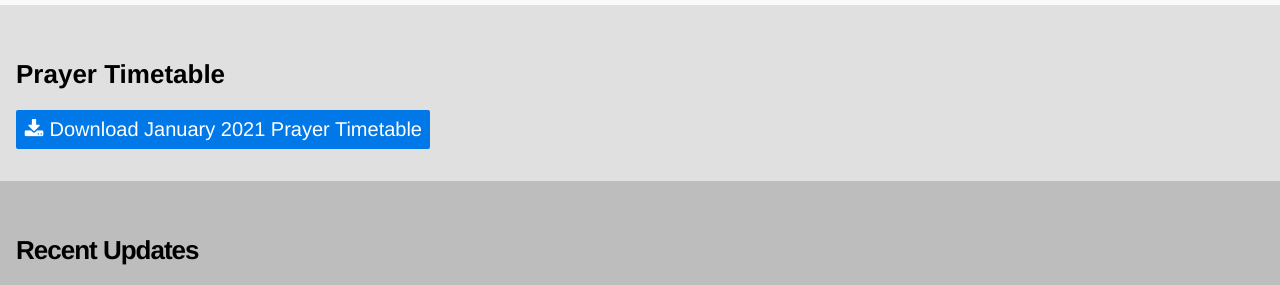
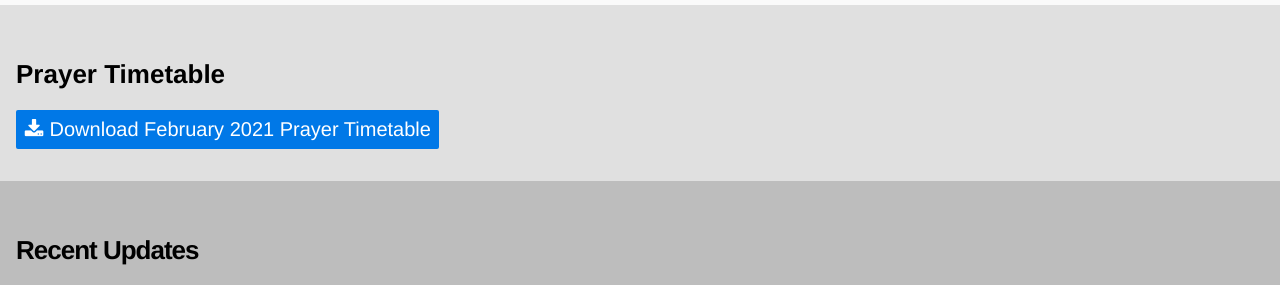
Before and after one commit to ecclesmosque/ecclesmosque.github.io, a Jekyll site: the page built from _pages/home.md, in a window 1280 px wide. Shown: the part 209-494 px from the top of the page. Built offline with Jekyll 4.4.1, drawn with Linux system fonts in a browser that asks for light colours; grey boxes are pictures that could not be loaded.

Commit message:
February 2021 timetable
Publish February 2021 timetable

```diff
--- a/_data/timetable.yml
+++ b/_data/timetable.yml
@@ -1,3 +1,7 @@
+- id: 2021-02
+  label: February 2021
+  guid: 1JF1HzeqWqEbwll9nuuqSWIPOpBlUxNTU
+
 - id: 2021-01
   label: January 2021
   guid: 1QiW4-DSdwmEzSIXr8fZJo9Dw188XAO7m
```
